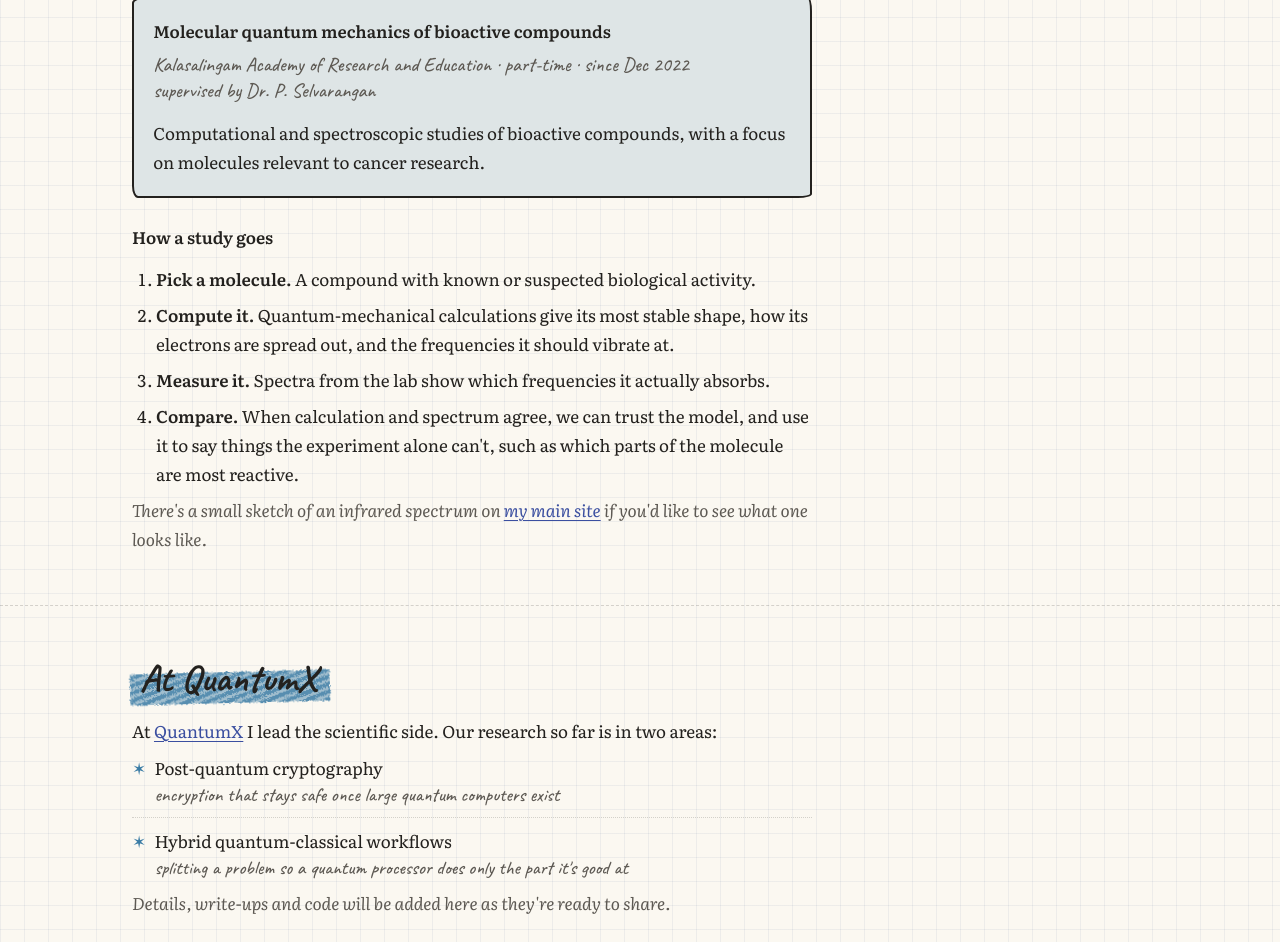
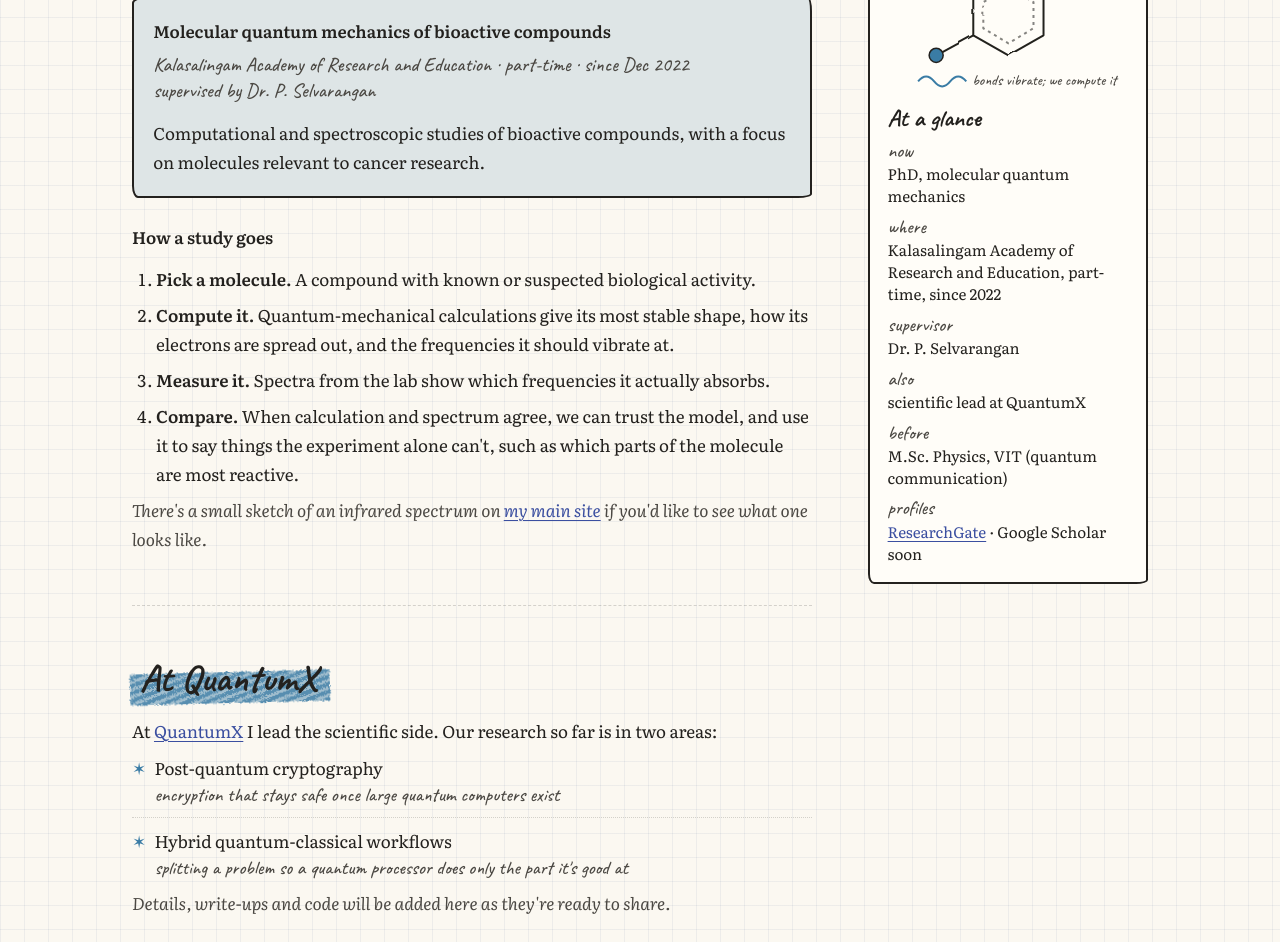
Before and after one commit to ajmal-ima/research, a plain HTML site: page index.html in a window 1280 px wide. Shown: the part 511-1453 px from the top of the page. Drawn offline with Linux system fonts and the light colour scheme.

Commit message:
Polish: clearer contrast, side column on wide screens
Co-Authored-By: Claude Opus 5.5 <noreply@anthropic.com>
Claude-Session: https://claude.ai/code/session_01CZZS1GPCg1FSofJdD35jMv

```diff
--- a/index.html
+++ b/index.html
@@ -86,6 +86,8 @@
       </p>
     </section>
 
+    <div class="split">
+    <div>
     <section class="sec" id="phd">
       <div class="wrap narrow">
         <h2><span>PhD</span></h2>
@@ -166,6 +168,34 @@
         <p class="aside" style="margin-top:1.2rem">Tools I use: Python, Qiskit, Quantum ESPRESSO, MATLAB, COMSOL, LaTeX and Linux.</p>
       </div>
     </section>
+    </div>
+    <aside class="side" aria-label="At a glance">
+      <div class="card">
+        <svg viewBox="0 0 240 150" aria-hidden="true">
+          <g fill="none" stroke="currentColor" stroke-width="2" stroke-linejoin="round" filter="url(#wobble)">
+            <polygon points="120,30 155,50 155,90 120,110 85,90 85,50" />
+            <polygon points="120,42 145,57 145,83 120,98 95,83 95,57" stroke-dasharray="3 4" opacity=".55" />
+            <path d="M155 50 L188 32" /><path d="M85 90 L52 108" />
+          </g>
+          <path d="M188 32 L210 20" stroke="var(--c-red)" stroke-width="2.5" stroke-dasharray="2 3" />
+          <circle cx="214" cy="18" r="7" fill="var(--c-red)" stroke="currentColor" stroke-width="1.5" />
+          <text x="196" y="50" font-family="Caveat, cursive" font-size="17" fill="currentColor">O–H</text>
+          <circle cx="48" cy="110" r="7" fill="var(--c-cyan)" stroke="currentColor" stroke-width="1.5" />
+          <path d="M30 136 q8 -10 16 0 t16 0 t16 0" fill="none" stroke="var(--c-cyan)" stroke-width="2" />
+          <text x="84" y="140" font-family="Caveat, cursive" font-size="15" fill="var(--soft)">bonds vibrate; we compute it</text>
+        </svg>
+        <h3>At a glance</h3>
+        <dl>
+          <dt>now</dt><dd>PhD, molecular quantum mechanics</dd>
+          <dt>where</dt><dd>Kalasalingam Academy of Research and Education, part-time, since 2022</dd>
+          <dt>supervisor</dt><dd>Dr. P. Selvarangan</dd>
+          <dt>also</dt><dd>scientific lead at QuantumX</dd>
+          <dt>before</dt><dd>M.Sc. Physics, VIT (quantum communication)</dd>
+          <dt>profiles</dt><dd><a href="https://www.researchgate.net/" rel="noopener">ResearchGate</a> · Google Scholar soon</dd>
+        </dl>
+      </div>
+    </aside>
+    </div>
 
   </main>
   <footer class="wrap foot">
--- a/notebook.css
+++ b/notebook.css
@@ -6,7 +6,7 @@
   --paper: #fbf8f1;
   --grid: rgba(60, 90, 140, 0.07);
   --ink: #23211e;
-  --soft: #5d5953;
+  --soft: #4b4843;
   --rule: rgba(35, 33, 30, 0.18);
   --card: #fffdf8;
 
@@ -24,12 +24,12 @@
 }
 @media (prefers-color-scheme: dark) {
   :root:not([data-theme="light"]) {
-    --paper: #1f1e1c; --grid: rgba(255,255,255,.035); --ink: #ece8df; --soft: #aaa49a;
+    --paper: #1f1e1c; --grid: rgba(255,255,255,.035); --ink: #ece8df; --soft: #bfb9ae;
     --rule: rgba(236,232,223,.18); --link: #9fb0ff; --card: #262522;
   }
 }
 :root[data-theme="dark"] {
-  --paper: #1f1e1c; --grid: rgba(255,255,255,.035); --ink: #ece8df; --soft: #aaa49a;
+  --paper: #1f1e1c; --grid: rgba(255,255,255,.035); --ink: #ece8df; --soft: #bfb9ae;
   --rule: rgba(236,232,223,.18); --link: #9fb0ff; --card: #262522;
 }
 
@@ -197,6 +197,21 @@ a.card:active { transform: translate(2px, 2px); box-shadow: 1px 1px 0 var(--ink)
 .foot a { color: var(--soft); }
 .foot nav { display: flex; flex-wrap: wrap; gap: 0 1rem; margin-bottom: .3rem; }
 
+/* qubit tally bars */
+.bars { display: grid; gap: 6px; max-width: 320px; margin-top: .3rem; }
+.bars .bar { display: grid; grid-template-columns: 1.2rem 240px; align-items: center; gap: .5rem; }
+.bars .track { height: 12px; border: 1.5px dashed var(--rule); border-radius: 4px; overflow: hidden; }
+.bars .fill { display: block; height: 100%; width: 0; transition: width .3s; }
+
+/* research and labs: a side column on wide screens */
+.side { display: none; }
+.side .card { box-shadow: none; }
+.side h3 { font-family: var(--hand); font-size: 1.5rem; font-weight: 700; margin: 0 0 .3rem; }
+.side dl { font-size: .95rem; }
+.side dt { font-family: var(--hand); font-size: 1.2rem; color: var(--soft); line-height: 1.2; margin-top: .55rem; }
+.side dd { line-height: 1.45; }
+.side svg { display: block; width: 100%; height: auto; color: var(--ink); margin-bottom: .6rem; }
+
 @media (min-width: 640px) {
   .cards { grid-template-columns: repeat(2, 1fr); }
 }
@@ -209,6 +224,9 @@ a.card:active { transform: translate(2px, 2px); box-shadow: 1px 1px 0 var(--ink)
 }
 @media (min-width: 980px) {
   .cards.three { grid-template-columns: repeat(3, 1fr); }
+  .split { display: grid; grid-template-columns: minmax(0, 1fr) 280px; gap: 3.5rem; align-items: start; max-width: 1080px; margin: 0 auto; padding: 0 32px; }
+  .split .wrap { padding: 0; max-width: none; }
+  .side { display: block; position: sticky; top: 5rem; margin-top: 2.5rem; }
 }
 @media (prefers-reduced-motion: reduce) {
   html { scroll-behavior: auto; }
```
Also changed, not shown: 1 other file.
